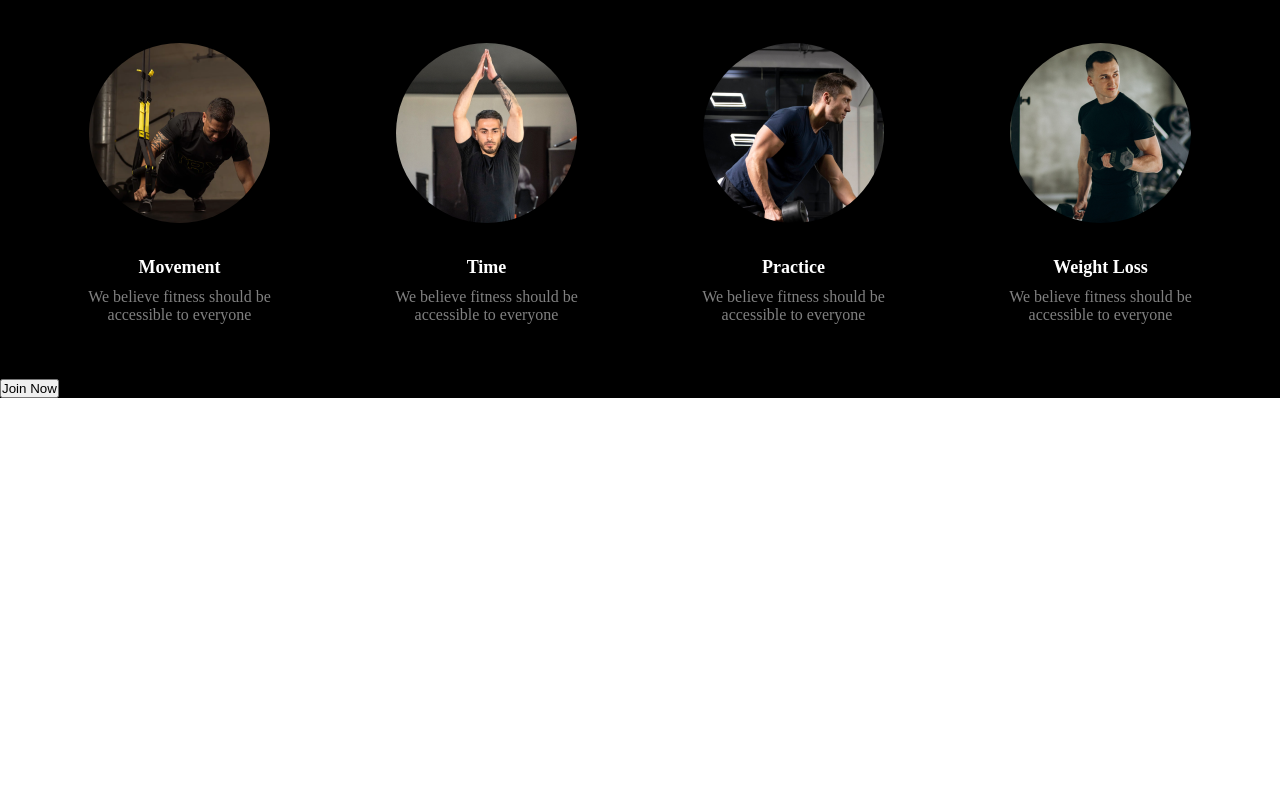
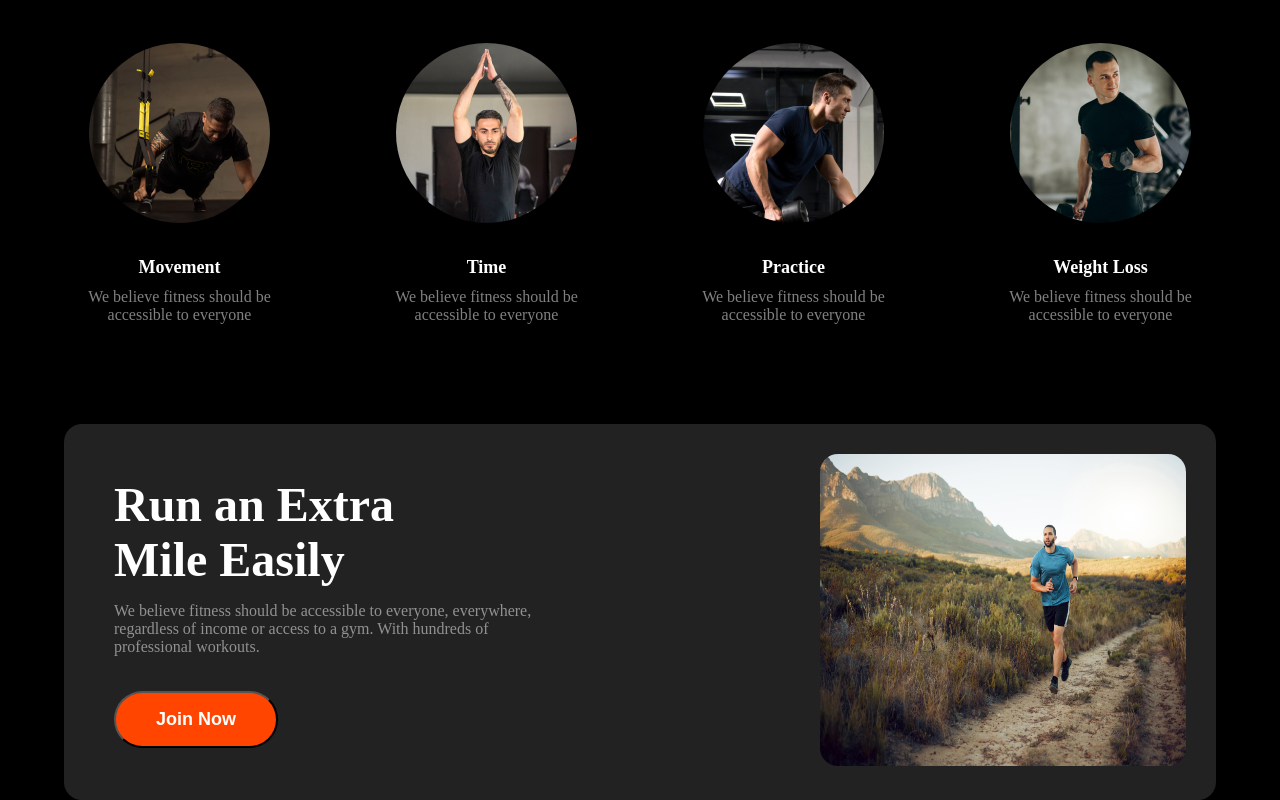
Before and after one commit to Momota02/Assignment2, a plain HTML site: page index.html in a window 1280 px wide. Shown: the part 854-1654 px from the top of the page. Before the commit the page ends 1252 px from the top, so only its background shows below. Drawn offline with Linux system fonts and the light colour scheme.

Commit message:
habit and mile section added

```diff
--- a/index.html
+++ b/index.html
@@ -85,13 +85,15 @@
             </div>
         </div>
         <div class="miles">
-            <div>
-                <h1>Run an Extra
+            <div class="miles-content">
+                <h1>Run an Extra <br>
                     Mile Easily</h1>
-                <p>We believe fitness should be accessible to everyone, everywhere, regardless of income or access to a gym. With hundreds of professional workouts.</p>
+                <p class="common-color ">We believe fitness should be accessible to everyone, everywhere, regardless of income or access to a gym. With hundreds of professional workouts.</p>
                 <button>Join Now</button>
             </div>
-            <div></div>
+            <div class="run-image">
+                <img src="./images/run.jpg" alt="">
+            </div>
         </div>
     </main>
     <footer></footer>
--- a/style.css
+++ b/style.css
@@ -168,3 +168,46 @@ main{
     margin-bottom: 10px;
 
 }
+.miles{
+    display: flex;
+    justify-content: space-between;
+    align-items: center;
+    width: 90%;
+    margin: 0 auto;
+    margin-top: 100px;
+    background-color: #222222;
+    border-radius: 18px;
+
+}
+.miles-content{
+    width: 443px;
+    margin-left: 50px;
+
+}
+.miles-content h1{
+    color: white;
+    font-size: 48px;
+    font-weight: 900;
+}
+.miles-content p{
+    margin-top: 15px;
+    margin-bottom: 35px;
+
+}
+.miles-content button{
+    color: white;
+    font-size: 18px;
+    font-weight: 600;
+    background-color: orangered;
+    padding: 16px 40px;
+    border-radius: 42px;
+}
+/* .run-image {
+    width: 50%;
+} */
+.run-image img{
+   width: 366px;
+   height: 312px;
+   border-radius: 18px;
+   margin: 30px;
+}
```
